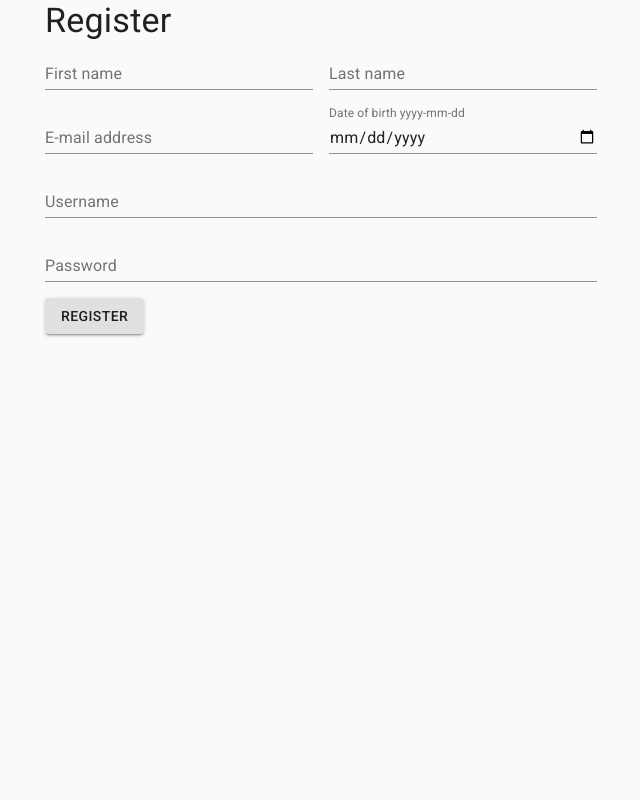
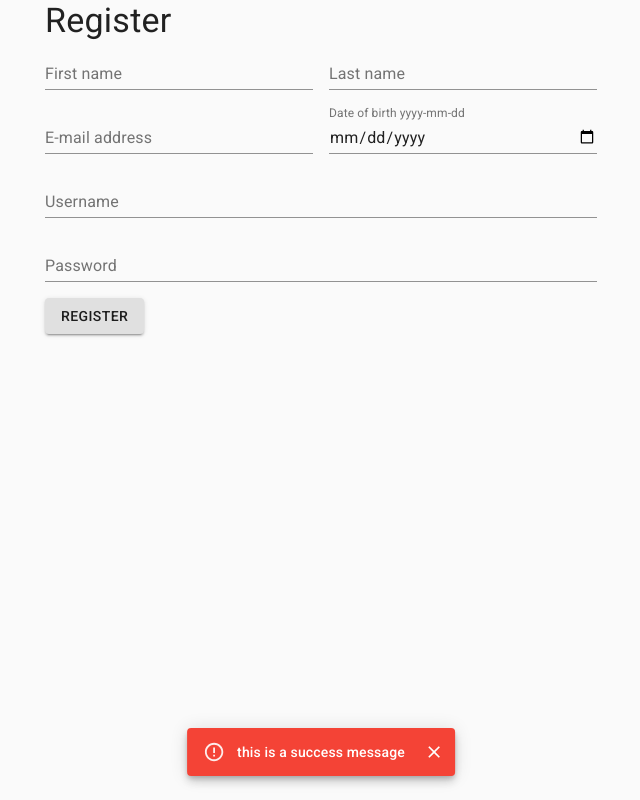
Before and after one commit to joaxcar/iv1201-group-5, a React (Create React App) app in the folder frontend/: page / in a window 1280 px wide. Shown: the whole page, without its empty margins (319-959 px from the left). Built offline with nearby package versions, Linux system fonts and the light colour scheme.

Commit message:
Create Alert component

```diff
--- a/frontend/package.json
+++ b/frontend/package.json
@@ -5,6 +5,7 @@
 	"dependencies": {
 		"@hookform/resolvers": "^1.3.4",
 		"@material-ui/core": "^4.11.3",
+		"@material-ui/lab": "^4.0.0-alpha.57",
 		"@testing-library/jest-dom": "^5.11.4",
 		"@testing-library/react": "^11.1.0",
 		"@testing-library/user-event": "^12.1.10",
--- /dev/null
+++ b/frontend/src/components/Alert/Alert.js
@@ -0,0 +1,30 @@
+import { useState } from "react";
+import Snackbar from "@material-ui/core/Snackbar";
+import MuiAlert from "@material-ui/lab/Alert";
+
+function Alert({ type, children }) {
+	const [open, setOpen] = useState(true);
+
+	const handleClose = (event, reason) => {
+		if (reason === "clickaway") {
+			return;
+		}
+
+		setOpen(false);
+	};
+
+	return (
+		<Snackbar open={open} autoHideDuration={6000} onClose={handleClose}>
+			<MuiAlert
+				elevation={6}
+				variant="filled"
+				onClose={handleClose}
+				severity={type}
+			>
+				{children}
+			</MuiAlert>
+		</Snackbar>
+	);
+}
+
+export default Alert;
--- a/frontend/src/components/Registration/Registration.js
+++ b/frontend/src/components/Registration/Registration.js
@@ -8,6 +8,8 @@ import {
 import { useForm } from "react-hook-form";
 import { yupResolver } from "@hookform/resolvers/yup";
 import * as yup from "yup";
+import alertTypes from "../../properties/alerttypes";
+import Alert from "../Alert/Alert";
 
 const validationSchema = yup.object().shape({
 	firstName: yup.string().required(),
@@ -24,6 +26,8 @@ function Registration({ onSubmit }) {
 	});
 
 	return (
+		<>
+			<Alert type={alertTypes.ERROR}>this is a success message</Alert>
 			<Container maxWidth="sm">
 				<Typography variant="h4">Register</Typography>
 				<form onSubmit={handleSubmit(onSubmit)}>
@@ -34,7 +38,9 @@ function Registration({ onSubmit }) {
 								name="firstName"
 								inputRef={register}
 								fullWidth
-							error={validationErrors.firstName ? true : false}
+								error={
+									validationErrors.firstName ? true : false
+								}
 								helperText={
 									validationErrors.firstName
 										? "First name is required"
@@ -77,7 +83,9 @@ function Registration({ onSubmit }) {
 								inputRef={register}
 								fullWidth
 								type="date"
-							error={validationErrors.dateOfBirth ? true : false}
+								error={
+									validationErrors.dateOfBirth ? true : false
+								}
 								helperText={
 									validationErrors.dateOfBirth
 										? "Date should be in the format yyyy-mm-dd and not be later than today"
@@ -123,6 +131,7 @@ function Registration({ onSubmit }) {
 					</Grid>
 				</form>
 			</Container>
+		</>
 	);
 }
 
--- /dev/null
+++ b/frontend/src/properties/alerttypes.js
@@ -0,0 +1,6 @@
+const alertTypes = {
+	SUCCESS: "success",
+	ERROR: "error",
+};
+
+export default alertTypes;
```
Also changed, not shown: 1 other file (tests, documents, lock files or other folders). Lines whose indentation alone changed are shown as unchanged.
